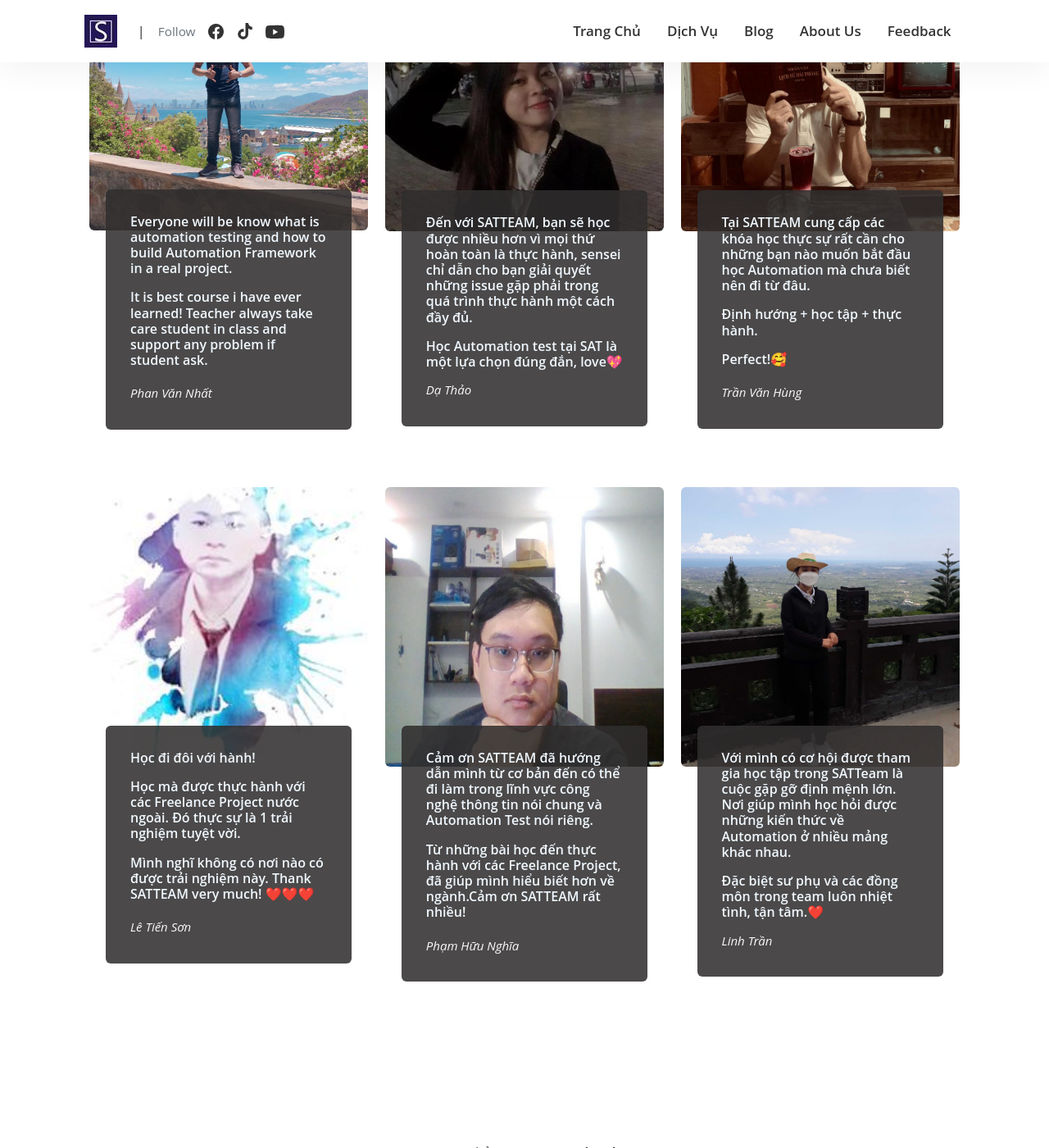
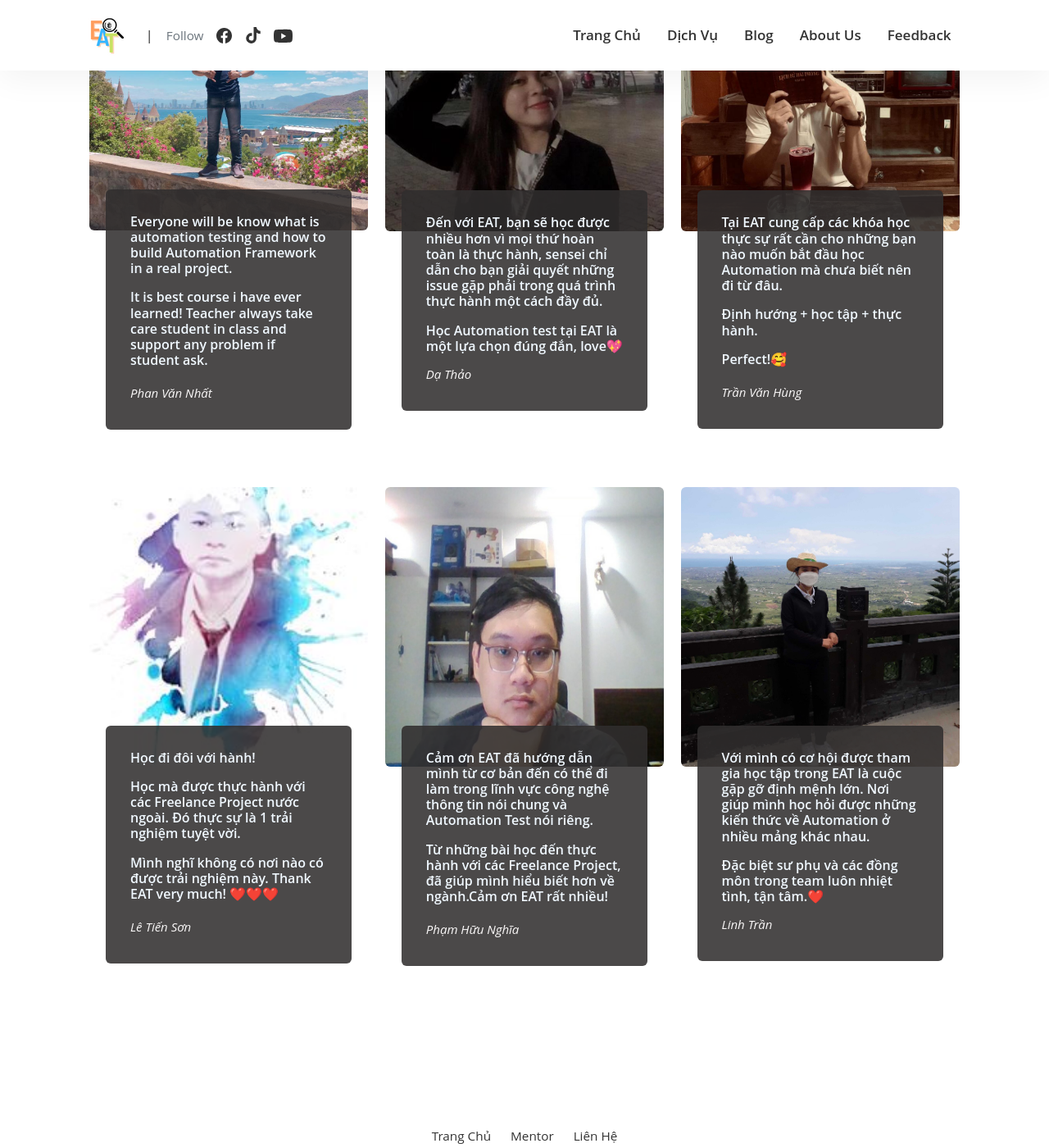
Before and after one commit to duykhanhrc/duykhanhrc.github.io, a Jekyll site: the page built from pages/feedback.html, in a window 1280 px wide and 1400 px high, scrolled down 250 px. Shown: the whole window at 82% size. Built offline with Jekyll 4.4.1, drawn with Linux system fonts in a browser that asks for light colours; some of the changed text lies outside the part shown.

Commit message:
change to experiendExperienced Automation Testers

```diff
--- a/_config.yml
+++ b/_config.yml
@@ -1,4 +1,4 @@
-title: "Senior Automation Test"
+title: "Experienced Automation Testers"
 email: duykhanhrc@gmail.com
 timezone: UTC
 url: "https://seniorautomationtest.com"
@@ -43,7 +43,7 @@
     web: https://letienson987.github.io/contactme/
     # twitter: https://twitter.com/wowthemesnet
     description: "Người viết Blog"
-    facebook: https://www.facebook.com/letienson987.SATTEAM/
+    facebook: https://www.facebook.com/letienson987.EAT/
 
 # Social
 social:
--- a/index.html
+++ b/index.html
@@ -10,7 +10,7 @@
 <div class="rounded mb-5 hero">
   <div class="row align-items-center justify-content-between">
     <div class="col-md-6">
-      <h1 class="font-weight-bold mb-4 serif-font">Hướng dẫn học kiểm thử tự động nhanh nhất tại SATTEAM!</h1>
+      <h1 class="font-weight-bold mb-4 serif-font">Hướng dẫn học kiểm thử tự động nhanh nhất tại EAT!</h1>
       <p class="lead mb-4">Học online qua các bài giảng ở nhiều dạng khác nhau về kiểm thử tự động cho những sinh viên/ bạn mới vào nghề/ bạn muốn nâng cao kĩ năng.</p>
       <a href="{{site.baseurl}}/about-us" class="btn btn-dark text-white px-5 btn-lg">About Us</a>
     </div>
--- a/pages/feedback.html
+++ b/pages/feedback.html
@@ -14,7 +14,7 @@
   <link rel="stylesheet" href="/assets/css/feedback-sytle.css">
 </head>
 <body>
-  <div><h1 style="text-align: center;">Feedback từ các bạn học viên ưu tú tại SATTEAM!</h1></div>
+  <div><h1 style="text-align: center;">Feedback từ các bạn học viên ưu tú tại EAT!</h1></div>
   <div class="blog-posts">
     <div class="post">
       <img src="/assets/images/feedback-images/phannhat.jpg" alt="" class="post-img">
@@ -31,8 +31,8 @@
       <img src="/assets/images/feedback-images/dathao.jpg" alt="" class="post-img">
       <div class="post-content">
         <h3 style="color: aliceblue;">
-          <p> Đến với SATTEAM, bạn sẽ học được nhiều hơn vì mọi thứ hoàn toàn là thực hành, sensei chỉ dẫn cho bạn giải quyết những issue gặp phải trong quá trình thực hành một cách đầy đủ.</p>
-           Học Automation test tại SAT là một lựa chọn đúng đắn, love💖
+          <p> Đến với EAT, bạn sẽ học được nhiều hơn vì mọi thứ hoàn toàn là thực hành, sensei chỉ dẫn cho bạn giải quyết những issue gặp phải trong quá trình thực hành một cách đầy đủ.</p>
+           Học Automation test tại EAT là một lựa chọn đúng đắn, love💖
         </h3>
         <span class="name">Dạ Thảo</span>
       </div>
@@ -42,7 +42,7 @@
       <img src="/assets/images/feedback-images/tranvanhung.jpg" alt="" class="post-img">
       <div class="post-content">
         <h3 style="color: aliceblue;">
-          <p>Tại SATTEAM cung cấp các khóa học thực sự rất cần cho những bạn nào muốn bắt đầu học Automation mà chưa biết nên đi từ đâu.</p>
+          <p>Tại EAT cung cấp các khóa học thực sự rất cần cho những bạn nào muốn bắt đầu học Automation mà chưa biết nên đi từ đâu.</p>
           <p>Định hướng + học tập + thực hành.</p>
           <p>Perfect!🥰</p>
         </h3>
@@ -56,7 +56,7 @@
         <h3 style="color: aliceblue;">
           <p>Học đi đôi với hành!</p>
           <p>Học mà được thực hành với các Freelance Project nước ngoài. Đó thực sự là 1 trải nghiệm tuyệt vời.</p>
-          <p>Mình nghĩ không có nơi nào có được trải nghiệm này.  Thank SATTEAM very much!    ❤️❤️❤️</p>
+          <p>Mình nghĩ không có nơi nào có được trải nghiệm này.  Thank EAT very much!    ❤️❤️❤️</p>
         </h3>
         <span class="name">Lê Tiến Sơn</span>
       </div>
@@ -66,8 +66,8 @@
       <img src="/assets/images/feedback-images/phamhuunghia.jpg" alt="" class="post-img">
       <div class="post-content">
         <h3 style="color: aliceblue;">
-          <p>Cảm ơn SATTEAM đã hướng dẫn mình từ cơ bản đến có thể đi làm trong lĩnh vực công nghệ thông tin nói chung và Automation Test nói riêng.</p>
-          <p>Từ những bài học đến thực hành với các Freelance Project, đã giúp mình hiểu biết hơn về ngành.Cảm ơn SATTEAM rất nhiều!
+          <p>Cảm ơn EAT đã hướng dẫn mình từ cơ bản đến có thể đi làm trong lĩnh vực công nghệ thông tin nói chung và Automation Test nói riêng.</p>
+          <p>Từ những bài học đến thực hành với các Freelance Project, đã giúp mình hiểu biết hơn về ngành.Cảm ơn EAT rất nhiều!
         </h3>
         <span class="name">Phạm Hữu Nghĩa</span>
       </div>
@@ -77,7 +77,7 @@
       <img src="/assets/images/feedback-images/linhtran.jpg" alt="" class="post-img">
       <div class="post-content">
         <h3 style="color: aliceblue;">
-          <p>Với mình có cơ hội được tham gia học tập trong SATTeam là cuộc gặp gỡ định mệnh lớn.
+          <p>Với mình có cơ hội được tham gia học tập trong EAT là cuộc gặp gỡ định mệnh lớn.
              Nơi giúp mình học hỏi được những kiến thức về Automation ở nhiều mảng khác nhau.</p>
           Đặc biệt sư phụ và các đồng môn trong team luôn nhiệt tình, tận tâm.❤️
 
```
Also changed, not shown: _services/002.md (+3 -3 lines), _services/003.md (+3 -3 lines), pages/about.md (+2 -2 lines), assets/images/logo.jpg.
